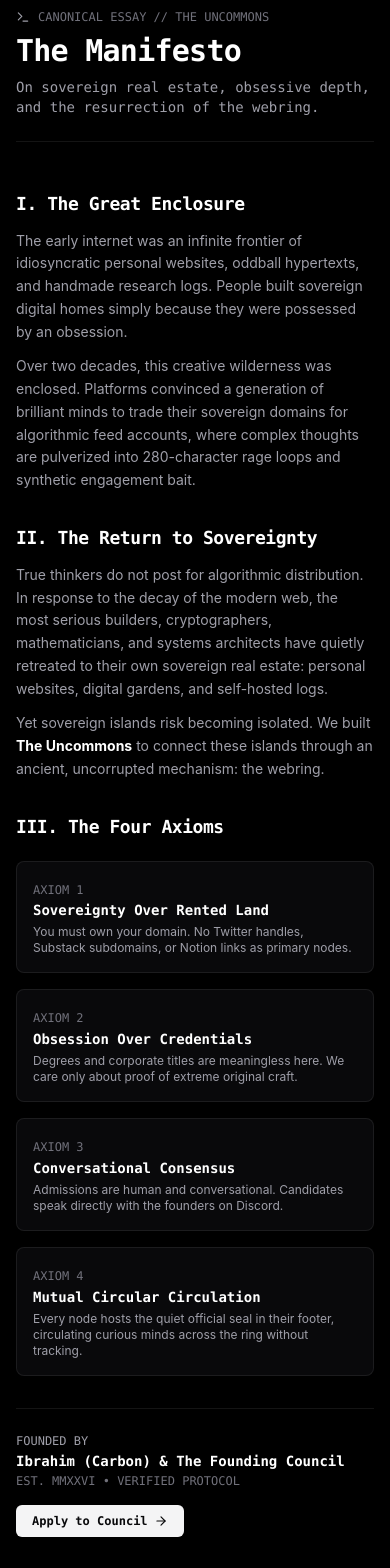
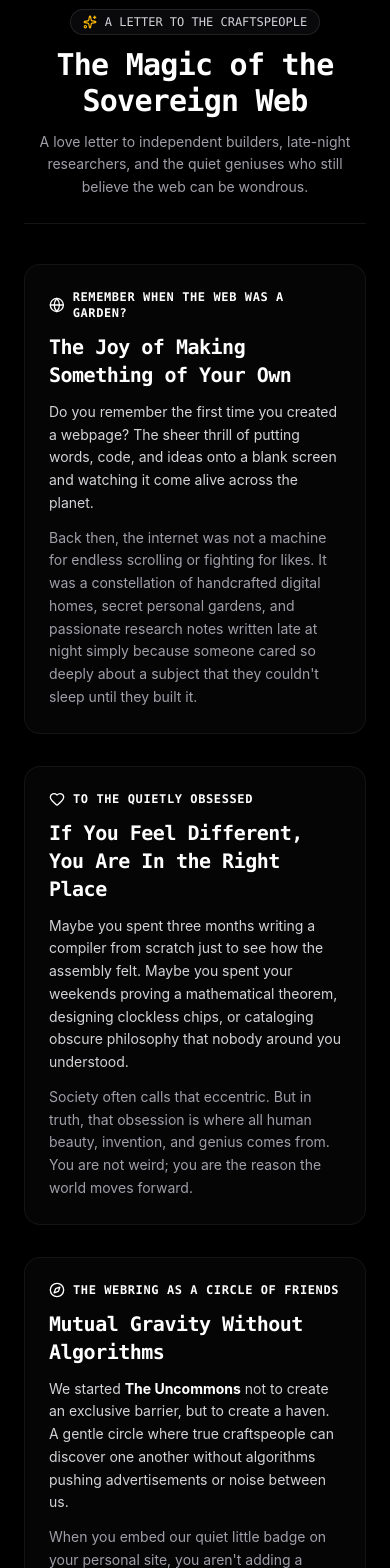
Before and after one commit to carbonthecoder/The-Uncommons-webring, a React (Vite) app: page /manifesto in a window 390 px wide. Shown: the part 180-1748 px from the top of the page. Built offline with nearby package versions, Linux system fonts and the light colour scheme.

Commit message:
feat: add sweet inspiring manifesto, full home page content with archetypes & rules, and zoom/mobile responsive wrap

```diff
--- a/src/pages/HomePage.tsx
+++ b/src/pages/HomePage.tsx
@@ -5,36 +5,39 @@
 import { ConstellationCanvas } from '../components/ConstellationCanvas';
 import { MemberDossierModal } from '../components/MemberDossierModal';
 import { sound } from '../utils/audio';
-import { ArrowRight, Disc, Globe, Cpu, ShieldCheck } from 'lucide-react';
+import { ArrowRight, Disc, Globe, Cpu, ShieldCheck, Sparkles, BookOpen } from 'lucide-react';
 
 export const HomePage: React.FC = () => {
   const [selectedMember, setSelectedMember] = useState<Member | null>(null);
 
   return (
-    <div className="space-y-12">
-      {/* Minimal Hero with Combo Tagline */}
-      <section className="text-center max-w-3xl mx-auto space-y-5 pt-4 sm:pt-8">
-        <div className="inline-flex items-center gap-2 px-3 py-1 rounded-full bg-zinc-950 border border-white/10 text-xs font-mono text-zinc-300">
-          <span className="w-1.5 h-1.5 rounded-full bg-emerald-400 animate-pulse" />
-          <span>THE UNCOMMONS</span>
-          <span className="text-zinc-600">&bull;</span>
-          <span className="text-zinc-400">CLOSED WEBRING // {MEMBERS.length} VETTED NODES</span>
+    <div className="space-y-12 sm:space-y-16 max-w-full overflow-hidden">
+      {/* 1. Hero with Combo Tagline */}
+      <section className="text-center max-w-3xl mx-auto space-y-5 pt-2 sm:pt-6 px-2">
+        {/* Eyebrow badge */}
+        <div className="inline-flex items-center gap-2 px-3 py-1 rounded-full bg-zinc-950 border border-white/10 text-[11px] sm:text-xs font-mono text-zinc-300 max-w-full truncate">
+          <span className="w-1.5 h-1.5 rounded-full bg-emerald-400 animate-pulse shrink-0" />
+          <span className="truncate">THE UNCOMMONS // CLOSED WEBRING</span>
+          <span className="text-zinc-600 hidden sm:inline">&bull;</span>
+          <span className="text-zinc-400 hidden sm:inline">{MEMBERS.length} VETTED NODES</span>
         </div>
 
-        <h1 className="text-4xl sm:text-6xl font-mono font-bold tracking-tight text-white leading-tight">
+        {/* Headline with responsive wrapping */}
+        <h1 className="text-3xl sm:text-5xl lg:text-6xl font-mono font-bold tracking-tight text-white leading-tight break-words">
           A private constellation of the web&apos;s rarest minds.
         </h1>
 
-        <p className="text-sm sm:text-base text-zinc-400 font-sans max-w-xl mx-auto leading-relaxed">
+        {/* Subtitle */}
+        <p className="text-xs sm:text-sm md:text-base text-zinc-400 font-sans max-w-xl mx-auto leading-relaxed break-words px-2">
           A closed webring for the 1% who still build sovereign real estate. Obsessive craft. Zero algorithms.
         </p>
 
         {/* Action Buttons */}
-        <div className="flex items-center justify-center gap-3 pt-2 flex-wrap">
+        <div className="flex items-center justify-center gap-2.5 sm:gap-3 pt-2 flex-wrap">
           <Link
             to="/nodes"
             onClick={() => sound.playClick()}
-            className="px-5 py-2.5 bg-zinc-100 hover:bg-white text-zinc-950 font-mono text-xs font-semibold rounded-md transition-all shadow-md flex items-center gap-2"
+            className="w-full sm:w-auto px-5 py-2.5 bg-zinc-100 hover:bg-white text-zinc-950 font-mono text-xs font-semibold rounded-md transition-all shadow-md flex items-center justify-center gap-2 cursor-pointer"
           >
             <span>Explore Nodes ({MEMBERS.length})</span>
             <ArrowRight className="w-3.5 h-3.5" />
@@ -43,7 +46,7 @@
           <Link
             to="/apply"
             onClick={() => sound.playClick()}
-            className="px-5 py-2.5 bg-zinc-900 hover:bg-zinc-800 border border-white/15 text-white font-mono text-xs font-medium rounded-md transition-all flex items-center gap-2"
+            className="w-full sm:w-auto px-5 py-2.5 bg-zinc-900 hover:bg-zinc-800 border border-white/15 text-white font-mono text-xs font-medium rounded-md transition-all flex items-center justify-center gap-2 cursor-pointer"
           >
             <Disc className="w-3.5 h-3.5 text-zinc-400" />
             <span>Apply via Discord</span>
@@ -52,57 +55,94 @@
           <Link
             to="/manifesto"
             onClick={() => sound.playClick()}
-            className="px-4 py-2.5 text-zinc-400 hover:text-white font-mono text-xs transition-colors"
+            className="w-full sm:w-auto px-4 py-2 text-zinc-400 hover:text-white font-mono text-xs transition-colors flex items-center justify-center gap-1"
           >
-            <span>Read Manifesto &rarr;</span>
+            <BookOpen className="w-3.5 h-3.5" />
+            <span>Read The Manifesto &rarr;</span>
           </Link>
         </div>
       </section>
 
-      {/* The Visual Constellation Ring */}
-      <section className="space-y-2">
+      {/* 2. Who Belongs Here? (Archetypes Box) */}
+      <section className="max-w-3xl mx-auto px-2">
+        <div className="p-5 sm:p-6 bg-zinc-950 border border-white/[0.08] rounded-xl space-y-2.5 text-center sm:text-left">
+          <div className="flex items-center justify-center sm:justify-start gap-2 text-xs font-mono text-zinc-400">
+            <Sparkles className="w-3.5 h-3.5 text-amber-400 shrink-0" />
+            <span className="font-semibold uppercase tracking-wider text-zinc-300">
+              Who Belongs Here?
+            </span>
+          </div>
+          <p className="text-xs sm:text-sm text-zinc-300 font-sans leading-relaxed break-words">
+            Built for systems hackers, category theorists, zero-knowledge cryptographers, esoteric compiler designers, and independent researchers. If you are possessed by a problem that 99% of people misunderstand, you are home.
+          </p>
+        </div>
+      </section>
+
+      {/* 3. The Visual Constellation Ring */}
+      <section className="space-y-2 px-1">
         <ConstellationCanvas
           members={MEMBERS}
           onSelectMember={setSelectedMember}
         />
-        <div className="flex items-center justify-between text-[11px] font-mono text-zinc-500 px-1">
-          <span>Drag orbit to rotate &bull; Click any node to view proof</span>
+        <div className="flex flex-col sm:flex-row items-center justify-between gap-1 text-[11px] font-mono text-zinc-500 px-1 text-center sm:text-left">
+          <span>Click any node to view proof &bull; Use [ and ] to surf</span>
           <Link to="/nodes" className="hover:text-zinc-300 transition-colors">
-            View full node registry &rarr;
+            View full node registry ({MEMBERS.length}) &rarr;
           </Link>
         </div>
       </section>
 
-      {/* 3 Ultra-Clean Tenets (Fast 10-second scan) */}
-      <section className="grid grid-cols-1 md:grid-cols-3 gap-4 pt-4">
+      {/* 4. The 3 Inviolable Rules */}
+      <section className="space-y-4 px-1">
+        <div className="text-center sm:text-left space-y-1">
+          <span className="text-[11px] font-mono text-zinc-500 uppercase tracking-wider">
+            CANONICAL CODE
+          </span>
+          <h2 className="text-xl sm:text-2xl font-mono font-bold text-white tracking-tight">
+            The Three Inviolable Rules
+          </h2>
+        </div>
+
+        <div className="grid grid-cols-1 md:grid-cols-3 gap-4">
           <div className="p-5 bg-zinc-950 border border-white/[0.08] rounded-xl space-y-2">
             <div className="flex items-center gap-2 text-white font-mono text-xs font-semibold">
-            <Globe className="w-4 h-4 text-zinc-400" />
-            <span>1. Sovereign Domains</span>
+              <Globe className="w-4 h-4 text-zinc-400 shrink-0" />
+              <span>1. Sovereign Domains Only</span>
             </div>
-          <p className="text-xs text-zinc-400 font-sans leading-relaxed">
-            Only personal websites, blogs, and digital gardens. We reject social media handles as primary nodes.
+            <p className="text-xs text-zinc-400 font-sans leading-relaxed break-words">
+              You must own your own website, blog, or digital garden. We reject rented social media handles as primary nodes.
             </p>
           </div>
 
           <div className="p-5 bg-zinc-950 border border-white/[0.08] rounded-xl space-y-2">
             <div className="flex items-center gap-2 text-white font-mono text-xs font-semibold">
-            <Cpu className="w-4 h-4 text-zinc-400" />
+              <Cpu className="w-4 h-4 text-zinc-400 shrink-0" />
               <span>2. Proof of Work</span>
             </div>
-          <p className="text-xs text-zinc-400 font-sans leading-relaxed">
-            No corporate resumes. We require evidence of extreme intellectual obsession—custom code, theorems, or writing.
+            <p className="text-xs text-zinc-400 font-sans leading-relaxed break-words">
+              What did you build when nobody paid you to? We require proof of extreme intellectual depth, not titles or resumes.
             </p>
           </div>
 
           <div className="p-5 bg-zinc-950 border border-white/[0.08] rounded-xl space-y-2">
             <div className="flex items-center gap-2 text-white font-mono text-xs font-semibold">
-            <ShieldCheck className="w-4 h-4 text-zinc-400" />
-            <span>3. Discord Dialogue</span>
+              <ShieldCheck className="w-4 h-4 text-zinc-400 shrink-0" />
+              <span>3. Conversational Review</span>
             </div>
-          <p className="text-xs text-zinc-400 font-sans leading-relaxed">
-            No automated gatekeeping. You speak directly with the founders on Discord to ensure mutual resonance.
+            <p className="text-xs text-zinc-400 font-sans leading-relaxed break-words">
+              No automated forms. You talk directly with the founders on Discord in <code className="text-zinc-200">#council-review</code> to verify mutual resonance.
             </p>
+          </div>
+        </div>
+      </section>
+
+      {/* 5. Heartfelt Exit Quote */}
+      <section className="p-6 sm:p-8 bg-zinc-950/80 border border-white/10 rounded-2xl text-center space-y-2 max-w-2xl mx-auto">
+        <p className="font-mono text-sm sm:text-base text-zinc-200 italic leading-relaxed break-words">
+          &ldquo;The web didn&apos;t lose its genius. It just retreated to personal domains.&rdquo;
+        </p>
+        <div className="text-[11px] font-mono text-zinc-500">
+          The Uncommons Webring Guild &bull; Est. MMXXVI
         </div>
       </section>
 
--- a/src/pages/ManifestoPage.tsx
+++ b/src/pages/ManifestoPage.tsx
@@ -1,107 +1,134 @@
 import React from 'react';
 import { Link } from 'react-router-dom';
 import { sound } from '../utils/audio';
-import { Terminal, ArrowRight } from 'lucide-react';
+import { Sparkles, Heart, Globe, ArrowRight, Compass } from 'lucide-react';
 
 export const ManifestoPage: React.FC = () => {
   return (
-    <div className="max-w-3xl mx-auto space-y-12 py-4">
+    <div className="max-w-3xl mx-auto space-y-10 py-4 px-2 sm:px-4">
       {/* Header */}
-      <div className="border-b border-white/[0.08] pb-6 space-y-2">
-        <div className="flex items-center gap-2 text-xs font-mono text-zinc-500">
-          <Terminal className="w-3.5 h-3.5 text-zinc-400" />
-          <span>CANONICAL ESSAY // THE UNCOMMONS</span>
+      <div className="border-b border-white/[0.08] pb-6 space-y-3 text-center sm:text-left">
+        <div className="inline-flex items-center gap-2 px-3 py-1 rounded-full bg-zinc-950 border border-white/10 text-xs font-mono text-zinc-300">
+          <Sparkles className="w-3.5 h-3.5 text-amber-400" />
+          <span>A LETTER TO THE CRAFTSPEOPLE</span>
         </div>
-        <h1 className="text-3xl sm:text-5xl font-mono font-bold text-white tracking-tight">
-          The Manifesto
+        <h1 className="text-3xl sm:text-5xl font-mono font-bold text-white tracking-tight break-words">
+          The Magic of the Sovereign Web
         </h1>
-        <p className="text-sm font-mono text-zinc-400">
-          On sovereign real estate, obsessive depth, and the resurrection of the webring.
+        <p className="text-sm sm:text-base font-sans text-zinc-400 leading-relaxed max-w-2xl">
+          A love letter to independent builders, late-night researchers, and the quiet geniuses who still believe the web can be wondrous.
         </p>
       </div>
 
-      {/* Narrative Essay Content */}
-      <article className="space-y-8 font-sans text-sm sm:text-base text-zinc-300 leading-relaxed">
-        {/* Section 1 */}
-        <section className="space-y-3">
-          <h2 className="text-lg font-mono font-bold text-white tracking-tight">
-            I. The Great Enclosure
+      {/* Sweet, Inspiring, Heartfelt Narrative */}
+      <article className="space-y-8 font-sans text-sm sm:text-base text-zinc-300 leading-relaxed break-words">
+        {/* Section 1: The Wonder */}
+        <section className="space-y-3 bg-zinc-950/60 border border-white/[0.06] p-6 sm:p-8 rounded-2xl">
+          <div className="flex items-center gap-2 text-white font-mono text-xs font-semibold uppercase tracking-wider text-emerald-400">
+            <Globe className="w-4 h-4" />
+            <span>Remember When the Web Was a Garden?</span>
+          </div>
+          <h2 className="text-xl sm:text-2xl font-mono font-bold text-white tracking-tight">
+            The Joy of Making Something of Your Own
           </h2>
-          <p className="text-zinc-400 leading-relaxed">
-            The early internet was an infinite frontier of idiosyncratic personal websites, oddball hypertexts, and handmade research logs. People built sovereign digital homes simply because they were possessed by an obsession.
+          <p className="text-zinc-300 leading-relaxed">
+            Do you remember the first time you created a webpage? The sheer thrill of putting words, code, and ideas onto a blank screen and watching it come alive across the planet.
           </p>
           <p className="text-zinc-400 leading-relaxed">
-            Over two decades, this creative wilderness was enclosed. Platforms convinced a generation of brilliant minds to trade their sovereign domains for algorithmic feed accounts, where complex thoughts are pulverized into 280-character rage loops and synthetic engagement bait.
+            Back then, the internet was not a machine for endless scrolling or fighting for likes. It was a constellation of handcrafted digital homes, secret personal gardens, and passionate research notes written late at night simply because someone cared so deeply about a subject that they couldn&apos;t sleep until they built it.
           </p>
         </section>
 
-        {/* Section 2 */}
-        <section className="space-y-3">
-          <h2 className="text-lg font-mono font-bold text-white tracking-tight">
-            II. The Return to Sovereignty
+        {/* Section 2: You Are Not Alone */}
+        <section className="space-y-3 bg-zinc-950/60 border border-white/[0.06] p-6 sm:p-8 rounded-2xl">
+          <div className="flex items-center gap-2 text-white font-mono text-xs font-semibold uppercase tracking-wider text-amber-400">
+            <Heart className="w-4 h-4" />
+            <span>To the Quietly Obsessed</span>
+          </div>
+          <h2 className="text-xl sm:text-2xl font-mono font-bold text-white tracking-tight">
+            If You Feel Different, You Are In the Right Place
           </h2>
-          <p className="text-zinc-400 leading-relaxed">
-            True thinkers do not post for algorithmic distribution. In response to the decay of the modern web, the most serious builders, cryptographers, mathematicians, and systems architects have quietly retreated to their own sovereign real estate: personal websites, digital gardens, and self-hosted logs.
+          <p className="text-zinc-300 leading-relaxed">
+            Maybe you spent three months writing a compiler from scratch just to see how the assembly felt. Maybe you spent your weekends proving a mathematical theorem, designing clockless chips, or cataloging obscure philosophy that nobody around you understood.
           </p>
           <p className="text-zinc-400 leading-relaxed">
-            Yet sovereign islands risk becoming isolated. We built <strong className="text-white">The Uncommons</strong> to connect these islands through an ancient, uncorrupted mechanism: the webring.
+            Society often calls that eccentric. But in truth, that obsession is where all human beauty, invention, and genius comes from. You are not weird; you are the reason the world moves forward.
           </p>
         </section>
 
-        {/* Section 3 */}
-        <section className="space-y-3">
-          <h2 className="text-lg font-mono font-bold text-white tracking-tight">
-            III. The Four Axioms
+        {/* Section 3: Why We Formed The Ring */}
+        <section className="space-y-3 bg-zinc-950/60 border border-white/[0.06] p-6 sm:p-8 rounded-2xl">
+          <div className="flex items-center gap-2 text-white font-mono text-xs font-semibold uppercase tracking-wider text-sky-400">
+            <Compass className="w-4 h-4" />
+            <span>The Webring as a Circle of Friends</span>
+          </div>
+          <h2 className="text-xl sm:text-2xl font-mono font-bold text-white tracking-tight">
+            Mutual Gravity Without Algorithms
           </h2>
-          <div className="space-y-4 pt-2">
-            <div className="p-4 bg-zinc-950 border border-white/[0.08] rounded-lg space-y-1">
-              <span className="font-mono text-xs text-zinc-500 uppercase">Axiom 1</span>
-              <div className="font-mono text-sm font-semibold text-white">Sovereignty Over Rented Land</div>
-              <p className="text-xs text-zinc-400 font-sans">
-                You must own your domain. No Twitter handles, Substack subdomains, or Notion links as primary nodes.
+          <p className="text-zinc-300 leading-relaxed">
+            We started <strong className="text-white">The Uncommons</strong> not to create an exclusive barrier, but to create a haven. A gentle circle where true craftspeople can discover one another without algorithms pushing advertisements or noise between us.
+          </p>
+          <p className="text-zinc-400 leading-relaxed">
+            When you embed our quiet little badge on your personal site, you aren&apos;t adding a corporate logo. You are linking hands with eleven other extraordinary human beings who respect your mind, celebrate your obsessions, and share your belief in sovereign digital beauty.
+          </p>
+        </section>
+
+        {/* The 4 Principles of Respect */}
+        <div className="grid grid-cols-1 sm:grid-cols-2 gap-4 pt-2">
+          <div className="p-5 bg-black border border-white/10 rounded-xl space-y-1.5">
+            <div className="font-mono text-xs text-zinc-500 uppercase">Principle 1</div>
+            <div className="font-mono text-sm font-semibold text-white">Your Sovereignty is Sacred</div>
+            <p className="text-xs text-zinc-400 font-sans leading-relaxed">
+              Your website belongs to you forever. No one can ever ban, throttle, or monetize your mind here.
             </p>
           </div>
 
-            <div className="p-4 bg-zinc-950 border border-white/[0.08] rounded-lg space-y-1">
-              <span className="font-mono text-xs text-zinc-500 uppercase">Axiom 2</span>
-              <div className="font-mono text-sm font-semibold text-white">Obsession Over Credentials</div>
-              <p className="text-xs text-zinc-400 font-sans">
-                Degrees and corporate titles are meaningless here. We care only about proof of extreme original craft.
+          <div className="p-5 bg-black border border-white/10 rounded-xl space-y-1.5">
+            <div className="font-mono text-xs text-zinc-500 uppercase">Principle 2</div>
+            <div className="font-mono text-sm font-semibold text-white">Genuine Craft Over Status</div>
+            <p className="text-xs text-zinc-400 font-sans leading-relaxed">
+              We do not ask where you went to school or who you work for. We only ask: what have you created with love?
             </p>
           </div>
 
-            <div className="p-4 bg-zinc-950 border border-white/[0.08] rounded-lg space-y-1">
-              <span className="font-mono text-xs text-zinc-500 uppercase">Axiom 3</span>
-              <div className="font-mono text-sm font-semibold text-white">Conversational Consensus</div>
-              <p className="text-xs text-zinc-400 font-sans">
-                Admissions are human and conversational. Candidates speak directly with the founders on Discord.
+          <div className="p-5 bg-black border border-white/10 rounded-xl space-y-1.5">
+            <div className="font-mono text-xs text-zinc-500 uppercase">Principle 3</div>
+            <div className="font-mono text-sm font-semibold text-white">Kind, Honest Conversations</div>
+            <p className="text-xs text-zinc-400 font-sans leading-relaxed">
+              Our review is not an interrogation. It is a genuine chat between peers on Discord who want to hear your story.
             </p>
           </div>
 
-            <div className="p-4 bg-zinc-950 border border-white/[0.08] rounded-lg space-y-1">
-              <span className="font-mono text-xs text-zinc-500 uppercase">Axiom 4</span>
-              <div className="font-mono text-sm font-semibold text-white">Mutual Circular Circulation</div>
-              <p className="text-xs text-zinc-400 font-sans">
-                Every node hosts the quiet official seal in their footer, circulating curious minds across the ring without tracking.
+          <div className="p-5 bg-black border border-white/10 rounded-xl space-y-1.5">
+            <div className="font-mono text-xs text-zinc-500 uppercase">Principle 4</div>
+            <div className="font-mono text-sm font-semibold text-white">A Bond of Mutual Wonder</div>
+            <p className="text-xs text-zinc-400 font-sans leading-relaxed">
+              Each member lifts the other up. Every curious visitor who finds your site can wander into the next wonderland.
             </p>
           </div>
         </div>
-        </section>
 
-        {/* Section 4: Sign-off */}
-        <div className="pt-6 border-t border-white/[0.08] flex flex-col sm:flex-row items-start sm:items-center justify-between gap-4">
-          <div className="space-y-0.5">
-            <div className="font-mono text-xs text-zinc-400">FOUNDED BY</div>
-            <div className="font-mono text-sm font-semibold text-white">Ibrahim (Carbon) &amp; The Founding Council</div>
-            <div className="text-xs text-zinc-500 font-mono">EST. MMXXVI &bull; VERIFIED PROTOCOL</div>
+        {/* Sweet closing quote */}
+        <div className="p-6 bg-gradient-to-r from-zinc-950 via-zinc-900/60 to-zinc-950 border border-white/15 rounded-2xl text-center space-y-2">
+          <p className="font-mono text-base sm:text-lg text-white font-medium italic">
+            &ldquo;The web never lost its genius. It just retreated into quiet corners, waiting for us to find each other again.&rdquo;
+          </p>
+          <div className="text-xs font-mono text-zinc-500">
+            &mdash; Ibrahim (Carbon) &amp; The Uncommons Council
+          </div>
         </div>
 
+        {/* Action button */}
+        <div className="pt-4 flex flex-col sm:flex-row items-center justify-between gap-4">
+          <div className="text-xs font-mono text-zinc-500 text-center sm:text-left">
+            Ready to link your sovereign sanctuary with ours?
+          </div>
           <Link
             to="/apply"
             onClick={() => sound.playClick()}
-            className="px-4 py-2 bg-zinc-100 hover:bg-white text-zinc-950 font-mono text-xs font-semibold rounded-md transition-all shadow flex items-center gap-1.5"
+            className="w-full sm:w-auto px-5 py-2.5 bg-zinc-100 hover:bg-white text-zinc-950 font-mono text-xs font-semibold rounded-md transition-all shadow flex items-center justify-center gap-2 cursor-pointer"
           >
-            <span>Apply to Council</span>
+            <span>Apply &amp; Join Our Discord Queue</span>
             <ArrowRight className="w-3.5 h-3.5" />
           </Link>
         </div>
```
Also changed, not shown: src/components/MemberDossierModal.tsx (+34 -36 lines). Lines whose indentation alone changed are shown as unchanged.
